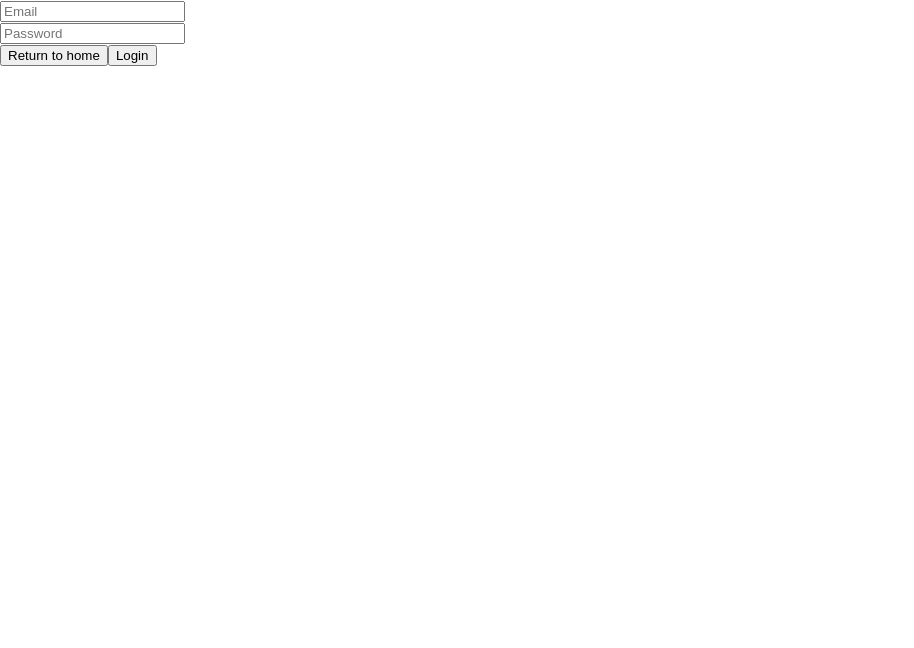
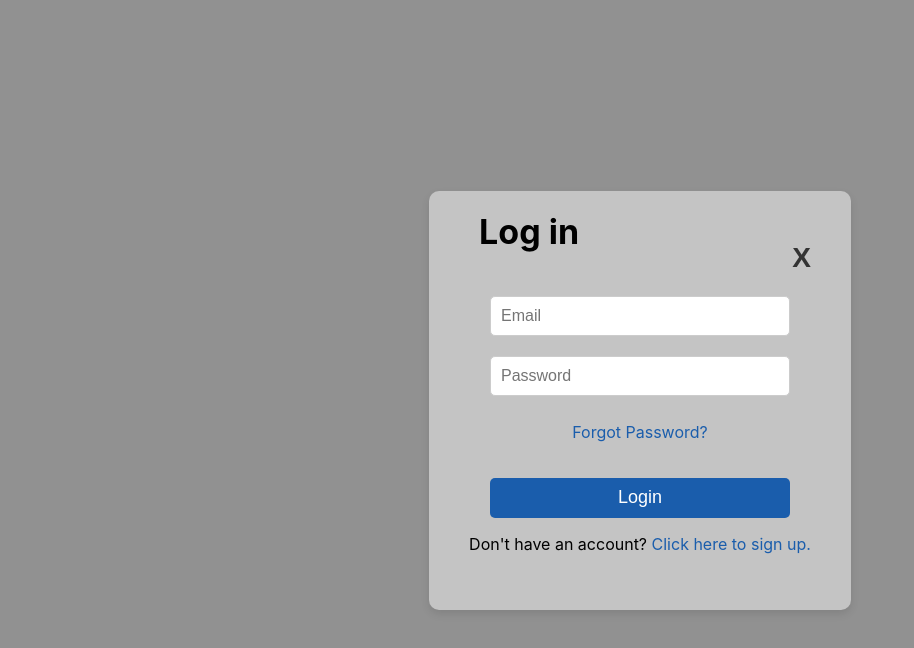
Before and after one commit to Kirifer/its-atttendance-system, a React (Create React App) app in the folder client/: page /login in a window 1280 px wide. Shown: the top 648 px of the page, without its empty margins (0-914 px from the left). Built offline with nearby package versions, Linux system fonts and the light colour scheme; no server answers.

Commit message:
update login page

```diff
--- a/client/src/App.jsx
+++ b/client/src/App.jsx
@@ -6,6 +6,7 @@ import "./App.css";
 // Screens
 import Home from "./screens/Home";
 import Dashboard from "./screens/Dashboard";
+import ForgotPassword from "./screens/ForgotPassword";
 import Login from "./screens/Login";
 import Logs from "./screens/Logs";
 import Reports from "./screens/Reports";
@@ -29,6 +30,7 @@ function App() {
             </ProtectedRoute>
           }
         />
+        <Route path="/forgot-password" element={<ForgotPassword />} />
         <Route path="/login" element={<Login />} />
         <Route path="/logs" element={<Logs />} />
         <Route path="/reports" element={<Reports />} />
--- a/client/src/screens/Login.jsx
+++ b/client/src/screens/Login.jsx
@@ -1,6 +1,7 @@
 import { useState } from "react";
 import { useNavigate } from "react-router-dom";
 import { loginUser } from "../api/auth";
+import "../styles/Login.css";
 import API from "../api/api";
 
 function Login() {
@@ -42,9 +43,18 @@ function Login() {
   };
 
   return (
-    <form onSubmit={handleSubmit}>
+    <div className="background center-align-items">
+      <form onSubmit={handleSubmit} class="login-box">
+        <div className="top-box-header">
+          <p class="login-text">Log in</p>
+          <button className="close-btn" onClick={() => navigate("/")}>
+            X
+          </button>
+        </div>
+
         <div>
           <input
+            class="text-box"
             type="email"
             placeholder="Email"
             value={email}
@@ -58,6 +68,7 @@ function Login() {
 
         <div>
           <input
+            class="text-box"
             type="password"
             placeholder="Password"
             value={password}
@@ -69,8 +80,19 @@ function Login() {
           )}
         </div>
 
-      <button onClick={() => navigate("/")}>Return to home</button>
-      <button type="submit">Login</button>
+        {/* Buttons */}
+        <p onClick={() => navigate("/forgot-password")} className="link-text">
+          Forgot Password?
+        </p>
+        <button type="submit" className="login-button">
+          Login
+        </button>
+        <p>
+          Don't have an account?{" "}
+          <span onClick={() => navigate("/sign-up")} className="link-text">
+            Click here to sign up.
+          </span>
+        </p>
 
         {fieldErrors.general && (
           <p
@@ -84,6 +106,7 @@ function Login() {
           </p>
         )}
       </form>
+    </div>
   );
 }
 
--- /dev/null
+++ b/client/src/styles/Login.css
@@ -0,0 +1,85 @@
+.background {
+  background-color: #919191;
+  width: 100%;
+  height: 100vh;
+}
+
+.center-align-items {
+  display: flex;
+  flex-direction: column;
+  align-items: center;
+  text-align: center;
+  justify-content: center;
+  height: 100vh;
+}
+
+/* Upper Box Header */
+.top-box-header {
+  display: flex;
+  align-items: center;
+  justify-content: space-between; /* pushes X to the right */
+  width: 100%; /* or a fixed width */
+  padding: 0 10px;
+}
+
+/* Boxes */
+.login-box {
+  background-color: #c4c4c4;
+  padding: 40px;
+  border-radius: 10px;
+  box-shadow: 0 4px 8px rgba(0, 0, 0, 0.1);
+}
+
+.text-box {
+  width: 300px;
+  height: 40px;
+  margin: 10px 0;
+  padding: 10px;
+  border: 1px solid #ccc;
+  border-radius: 5px;
+  font-size: 16px;
+  box-sizing: border-box;
+}
+
+.link-text {
+  color: #1a5dac;
+  cursor: pointer;
+  /* text-decoration: underline; */
+}
+
+.login-text {
+  margin-top: -20px;
+  font-size: 34px;
+  font-weight: bolder;
+  color: #000000;
+  text-align: center;
+}
+
+.login-button {
+  width: 300px;
+  height: 40px;
+  margin-top: 20px;
+  background-color: #1a5dac;
+  color: white;
+  border: none;
+  border-radius: 5px;
+  font-size: 18px;
+  cursor: pointer;
+}
+
+/* Buttons */
+.close-btn {
+  background: none;
+  border: none;
+  font-size: 28px;
+  font-weight: bold;
+  cursor: pointer;
+  color: #333;
+  padding: 5px 10px;
+  transition: 0.2s ease;
+}
+
+.close-btn:hover {
+  color: red;
+  transform: scale(1.1);
+}
```
Also changed, not shown: client/src/screens/ForgotPassword.jsx (added). Lines whose indentation alone changed are shown as unchanged.
